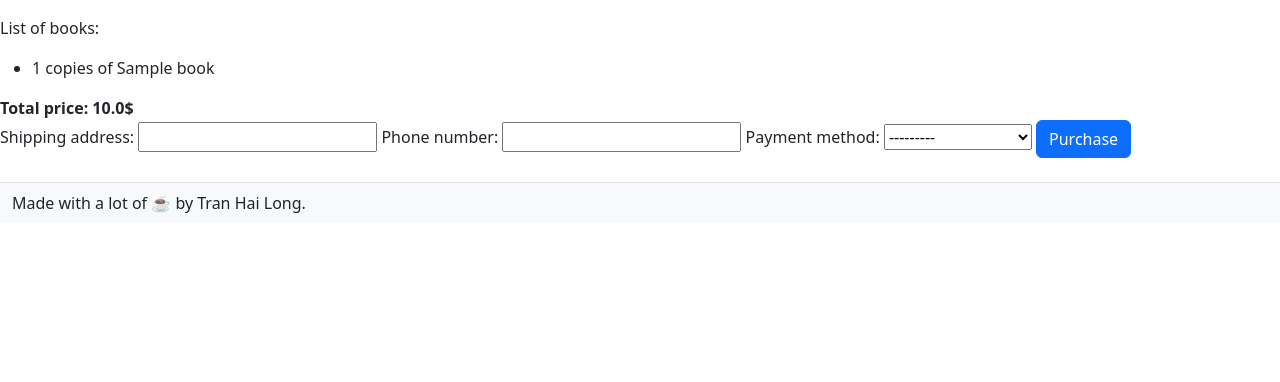
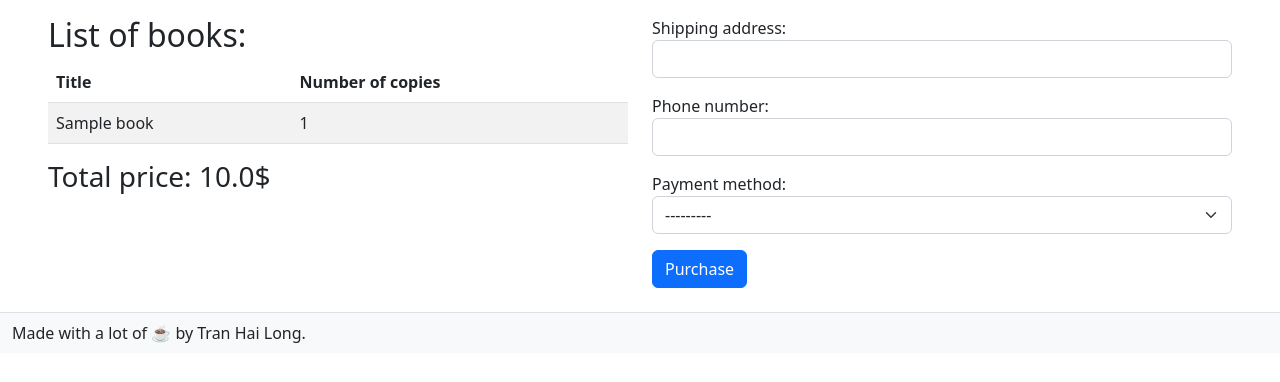
Before and after one commit to tran-hai-long/book_website_demo, a Django app: page /books/checkout/ in a window 1280 px wide. Shown: the part 73-455 px from the top of the page. Run offline with Django 4.2, Linux system fonts and the light colour scheme; a user stored in the database is signed in; tables that the repository leaves empty hold one stand-in row (values such as "Sample post").

Commit message:
Rework checkout.html layout

```diff
--- a/book/forms.py
+++ b/book/forms.py
@@ -1,4 +1,4 @@
-from django.forms import Form, CharField, TextInput, ModelForm, NumberInput, Textarea, IntegerField
+from django.forms import Form, CharField, TextInput, ModelForm, NumberInput, Textarea, IntegerField, Select
 
 from book.models import Review, Invoice
 
@@ -30,3 +30,8 @@ class CheckoutForm(ModelForm):
     class Meta:
         model = Invoice
         fields = ("shipping_address", "phone_number", "payment_method")
+        widgets = {
+            "shipping_address": TextInput(attrs={"class": "form-control mb-3"}),
+            "phone_number": TextInput(attrs={"class": "form-control mb-3"}),
+            "payment_method": Select(attrs={"class": "form-select mb-3"}),
+        }
--- a/book/templates/book/checkout.html
+++ b/book/templates/book/checkout.html
@@ -1,22 +1,35 @@
 {% extends "generic.html" %}
 {% block title %}<title>Checkout</title>{% endblock %}
 {% block main %}
-    <main>
+    <main class="container-fluid px-3 px-md-5">
         {% if object_list %}
-            <p>List of books:</p>
-            <ul>
+            <section class="row">
+                <section class="col-md-6">
+                    <h2>List of books:</h2>
+                    <table class="table table-striped table-hover">
+                        <thead>
+                            <tr>
+                                <th>Title</th>
+                                <th>Number of copies</th>
+                            </tr>
+                        </thead>
                         {% for book_in_cart in object_list %}
-                    <li>{{ book_in_cart.number }} copies of {{ book_in_cart.book.title }}</li>
+                            <tr>
+                                <td>{{ book_in_cart.book.title }}</td>
+                                <td>{{ book_in_cart.number }}</td>
+                            </tr>
                         {% endfor %}
-            </ul>
-            <strong>Total price: {{ total_price }}$</strong>
-            <div>
+                    </table>
+                    <h3>Total price: {{ total_price }}$</h3>
+                </section>
+                <section class="col-md-6">
                     <form method="post" action="{% url 'create_invoice' %}">
                         {% csrf_token %}
                         {{ form }}
                         <button class="btn btn-primary">Purchase</button>
                     </form>
-            </div>
+                </section>
+            </section>
         {% else %}
             <h1>Empty</h1>
         {% endif %}
--- a/book/templates/book/checkout_complete.html
+++ b/book/templates/book/checkout_complete.html
@@ -1,7 +1,7 @@
 {% extends "generic.html" %}
 {% block title %}<title>Checkout complete!</title>{% endblock %}
 {% block main %}
-    <main class="text-center">
+    <main class="container-fluid text-center px-3 px-md-5">
         <h1>Thank you for your purchase!</h1>
         <a href="{% url 'book_list' %}" class="btn btn-primary">Return to homepage.</a>
     </main>
--- a/book/templates/book/invoice_list.html
+++ b/book/templates/book/invoice_list.html
@@ -1,7 +1,7 @@
 {% extends "generic.html" %}
 {% block title %}<title>Purchase History</title>{% endblock %}
 {% block main %}
-    <main class="container-fluid">
+    <main class="container-fluid px-3 px-md-5">
         {% if object_list %}
             <h1 class="text-center mb-3">Invoices</h1>
             <table class="table table-striped table-hover">
--- a/book/templates/book/purchasedbook_list.html
+++ b/book/templates/book/purchasedbook_list.html
@@ -1,7 +1,7 @@
 {% extends "generic.html" %}
 {% block title %}<title>Purchased Books</title>{% endblock %}
 {% block main %}
-    <main class="container-fluid">
+    <main class="container-fluid px-3 px-md-5">
         {% if object_list %}
             <h1 class="text-center mb-3">Purchased books in this invoice</h1>
             <table class="table table-striped table-hover">
--- a/book/templates/book/shopping_cart.html
+++ b/book/templates/book/shopping_cart.html
@@ -1,7 +1,7 @@
 {% extends "generic.html" %}
 {% block title %}<title>Shopping Cart</title>{% endblock %}
 {% block main %}
-    <main class="container-fluid">
+    <main class="container-fluid px-3 px-md-5">
         {% if object_list %}
             <h1 class="text-center mb-3">Shopping Cart</h1>
             <table class="table table-striped table-hover">
--- a/templates/registration/login.html
+++ b/templates/registration/login.html
@@ -5,7 +5,7 @@
     </header>
 {% endblock %}
 {% block main %}
-    <main class="container text-center">
+    <main class="container text-center px-3 px-md-5">
         <form method="post" action="{% url 'login' %}">
             {% csrf_token %}
             {{ form.as_div }}
--- a/templates/registration/registration.html
+++ b/templates/registration/registration.html
@@ -5,7 +5,7 @@
     </header>
 {% endblock %}
 {% block main %}
-    <main class="container">
+    <main class="container px-3 px-md-5">
         <form action="" method="post" class="row">
             {% csrf_token %}
             {{ form.as_div }}
```
Lines whose indentation alone changed are shown as unchanged.
